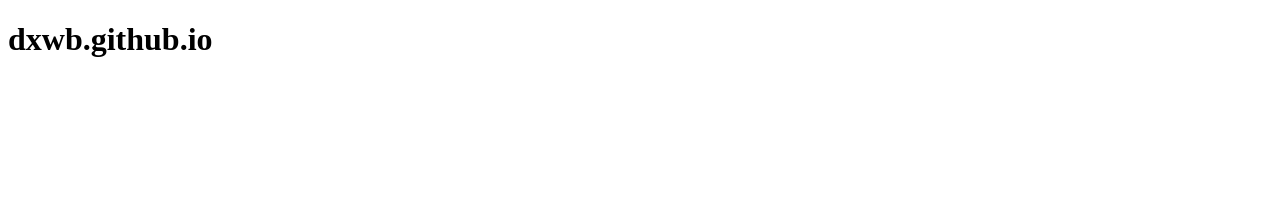
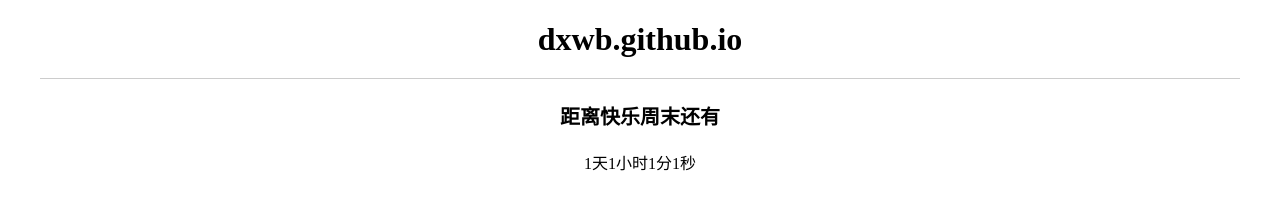
Before and after one commit to dxwb/dxwb.github.io, a plain HTML site: page index.html in a window 1280 px wide. Drawn offline with Linux system fonts and the light colour scheme.

Commit message:
Update index.html

```diff
--- a/index.html
+++ b/index.html
@@ -4,9 +4,55 @@
   <meta charset="UTF-8">
   <title>dxwb</title>
 </head>
+<style>
+  body{
+    margin: 0 auto;
+    width: 1200px;
+  }
+
+  h1{
+    padding-bottom: 20px;
+    border-bottom: 1px solid #ccc;
+    text-align: center;
+  }
+
+  .weekend-wrap{
+    text-align: center;
+  }
+
+  .weekend-wrap .txt{
+    font-size: 20px;
+    font-weight: bold;
+  }
+
+  #weekend-distance{
+    margin-top: 20px;
+  }
+</style>
 <body>
 
   <h1>dxwb.github.io</h1>
 
+  <div class="weekend-wrap">
+    <div class="txt">距离快乐周末还有</div>
+    <div id="weekend-distance">
+      1天1小时1分1秒
+    </div>
+  </div>
+
+<script>
+  (function(){
+    var dom = document.getElementById('weekend-distance');
+    var date = new Date();
+    var week = date.getDay();
+
+    if(week === 6 || week === 7){
+      dom.innerText = '已经是快乐周末了';
+      return;
+    }
+
+    console.log(date.getDay());
+  })();
+</script>
 </body>
 </html>
```
